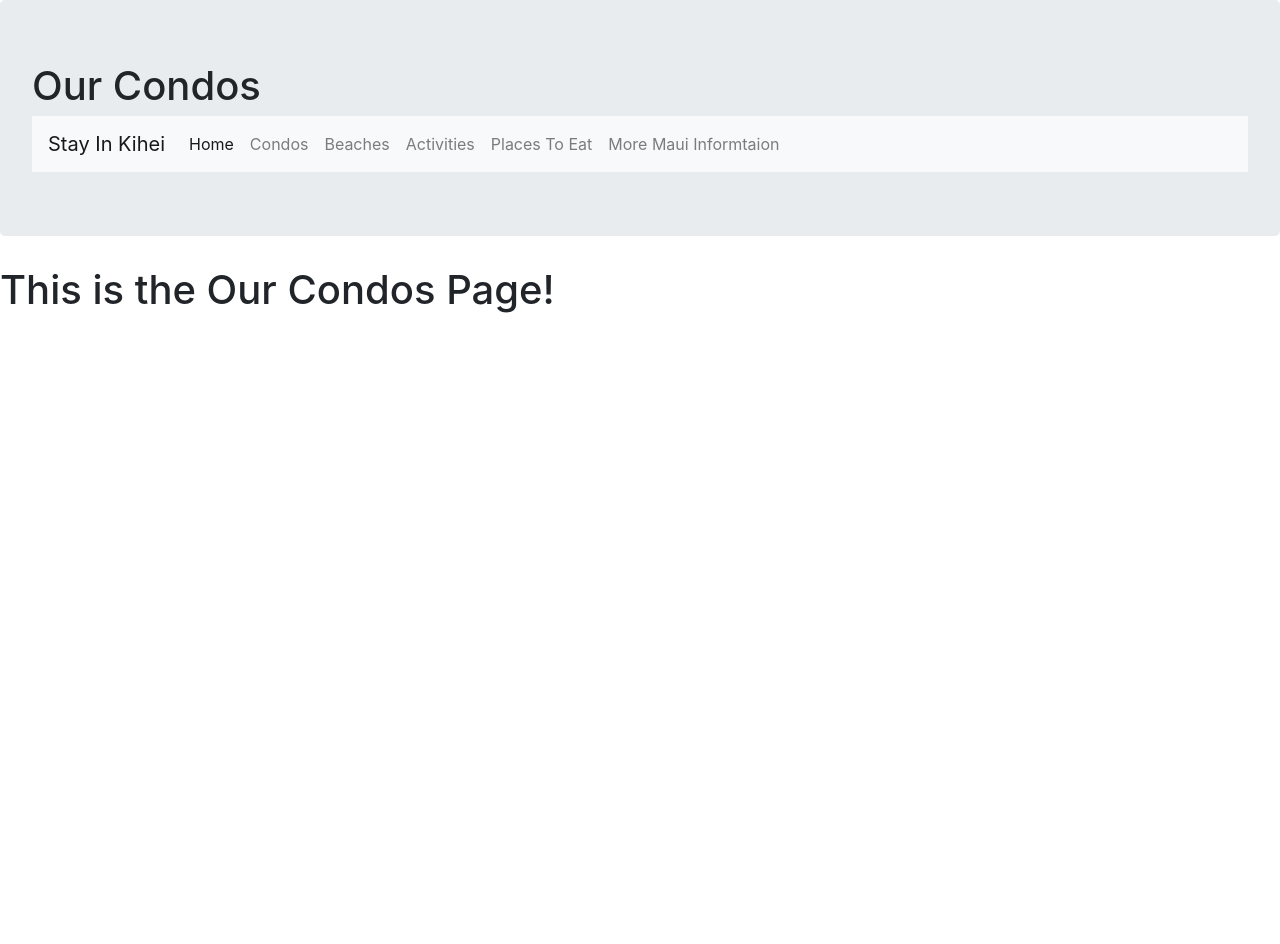
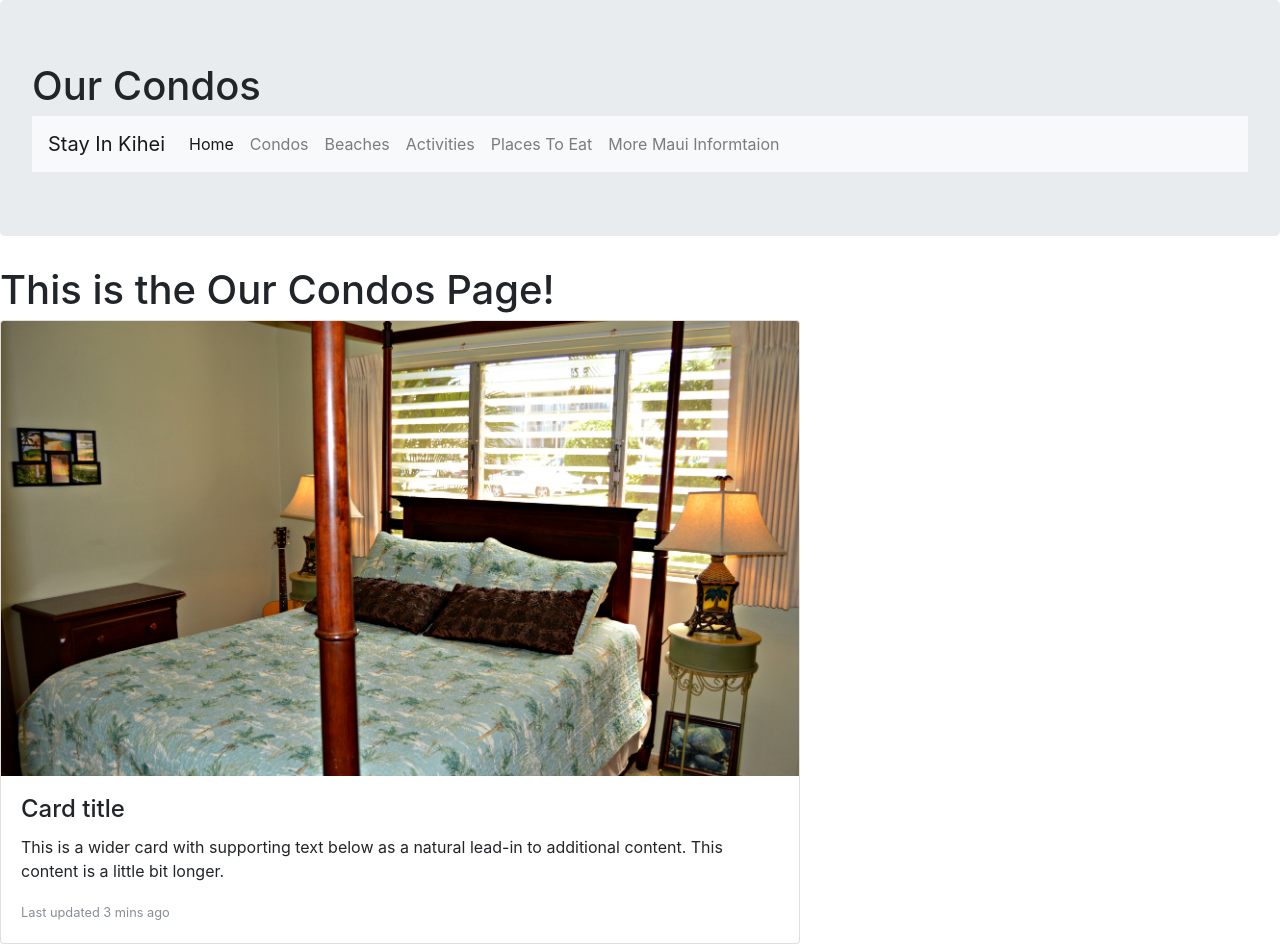
Before and after one commit to thebigbaker/stayinkihei, a Django app: page /condos/ in a window 1280 px wide. Before the commit the page ends 313 px from the top, so only its background shows below. Run offline with Django 3.2, Linux system fonts and the light colour scheme; some libraries are stand-ins or nearby versions.

Commit message:
added image to static/ boostrap card to condos page

```diff
--- a/templates/condos/condos.html
+++ b/templates/condos/condos.html
@@ -1,4 +1,5 @@
 {% extends 'base.html' %}
+{% load static %}
 
 {% block title %} Our Condos {% endblock %}
 
@@ -6,4 +7,14 @@
 
 {% block body_block %}
 <h1>This is the Our Condos Page!</h1>
+
+
+<div class="card" style="width: 50rem">
+  <img class="card-img-top" src="{% static 'imgs/condos/kkn_bedroom.jpg' %}" alt="Card image cap">
+  <div class="card-body">
+    <h4 class="card-title">Card title</h4>
+    <p class="card-text">This is a wider card with supporting text below as a natural lead-in to additional content. This content is a little bit longer.</p>
+    <p class="card-text"><small class="text-muted">Last updated 3 mins ago</small></p>
+  </div>
+</div>
 {% endblock %}
```
Also changed, not shown: static/imgs/condos/kkn_bedroom.jpg (added).
